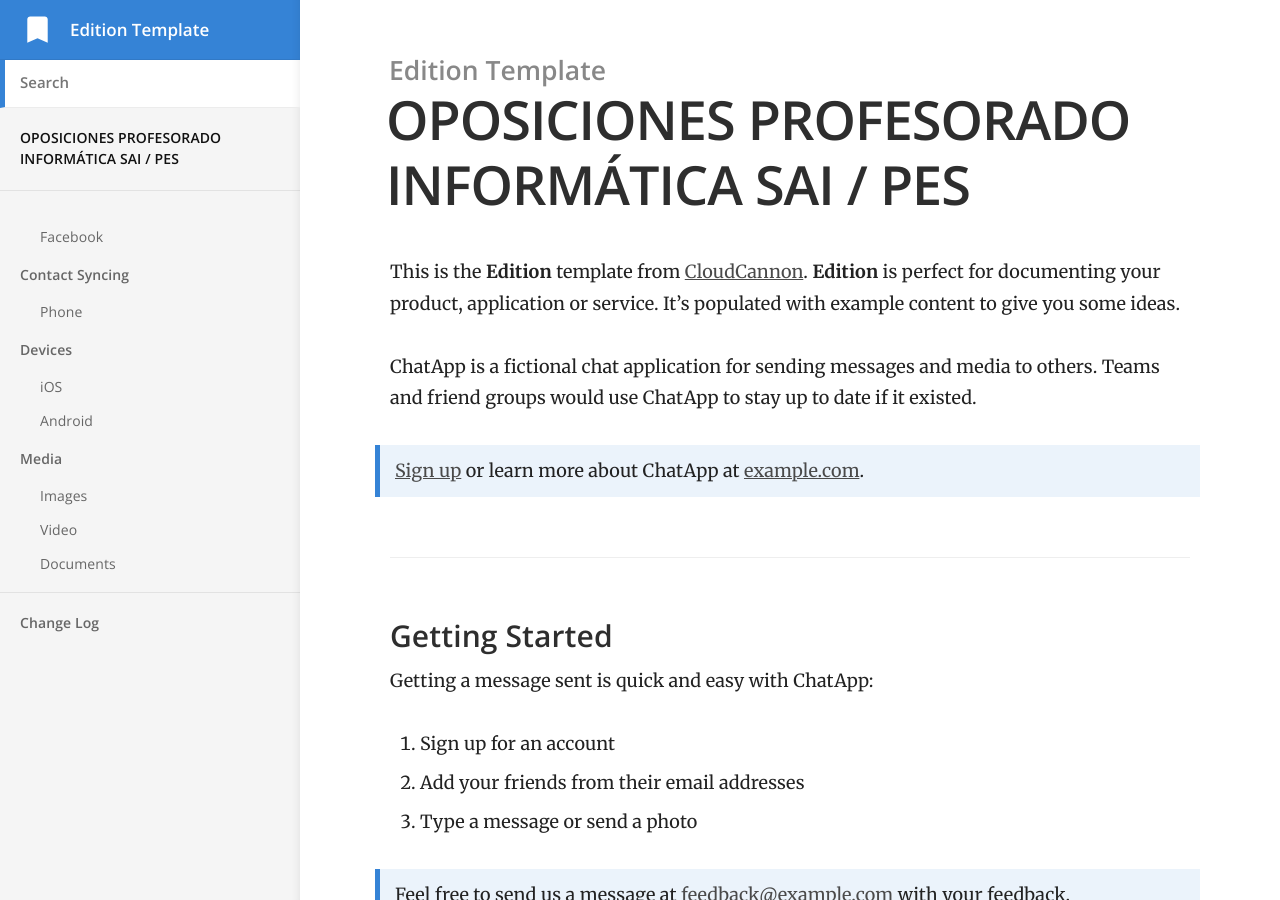
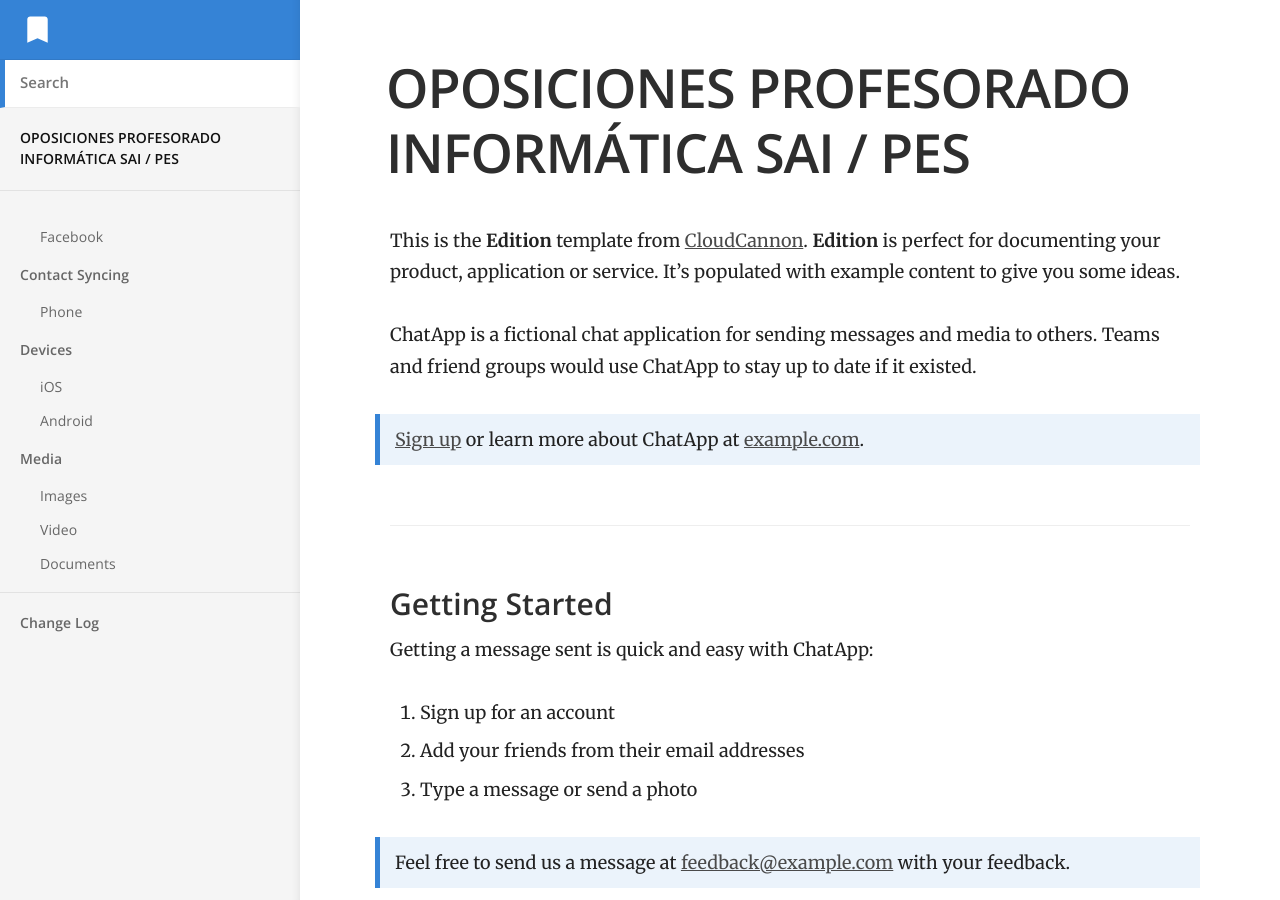
Before and after one commit to pepesanchezgarcia/web2, a Jekyll site: the page built from index.md, in a window 1280 px wide and 900 px high. Built offline with Jekyll 4.4.1, drawn with Linux system fonts in a browser that asks for light colours.

Commit message:
add: Edition

```diff
--- a/_config.yml
+++ b/_config.yml
@@ -1,7 +1,7 @@
 # ----
 # Site
 
-title: Edition Template
+
 url: "https://long-pig.cloudvent.net"
 baseurl:
 google_analytics_key:
```
